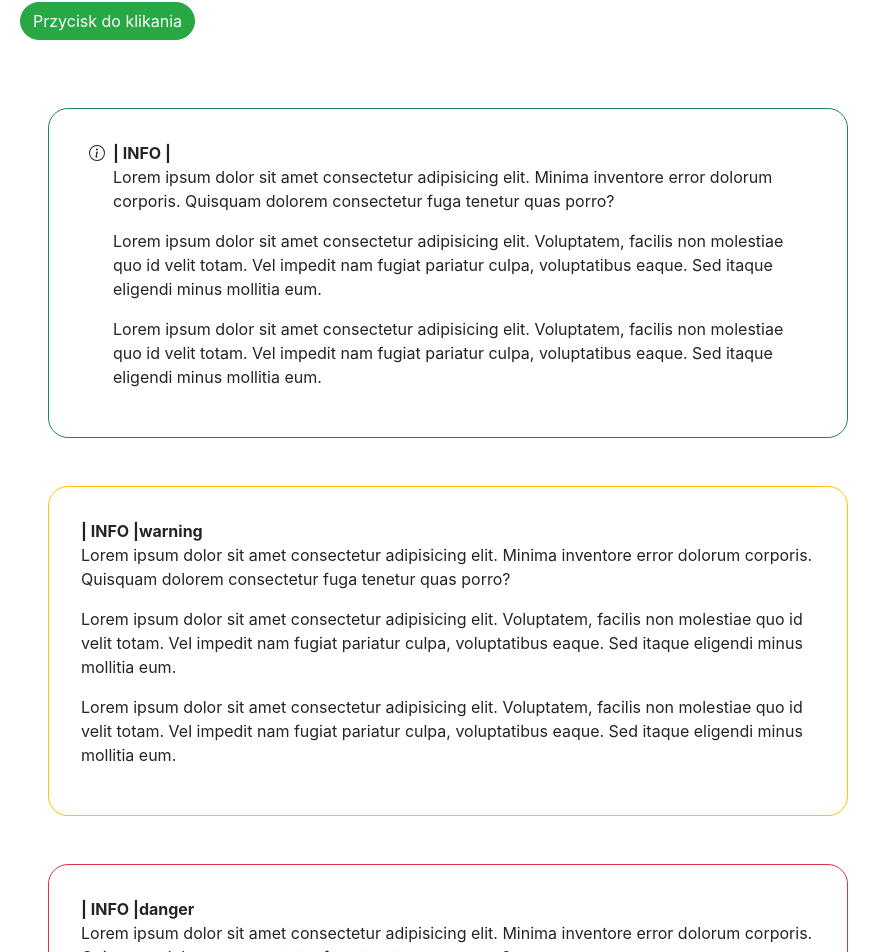
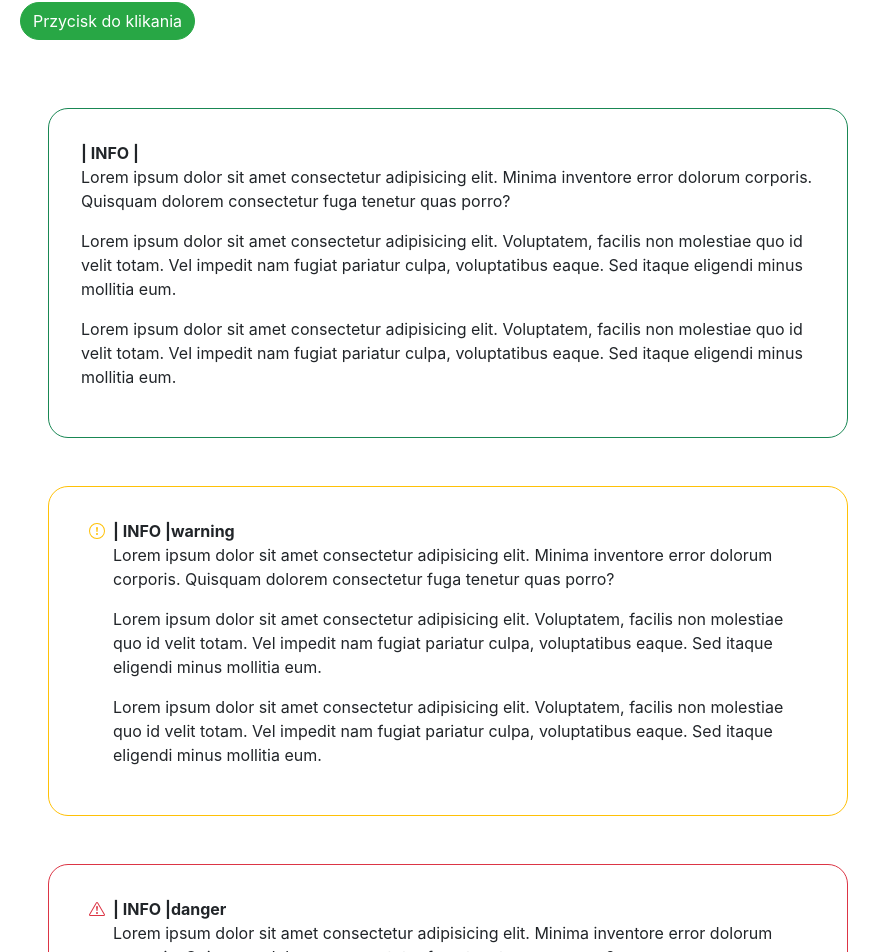
Before and after one commit to krzysztoffila/documentation-vue, a Vue app: page /ui in a window 1280 px wide. Shown: the part 787-1739 px from the top of the page, without its empty margins (0-891 px from the left). Built offline with nearby package versions, Linux system fonts and the light colour scheme.

Commit message:
dodano ikony do warning i danger(nie wyswietla sie info)

```diff
--- a/src/components/page-elements/info.vue
+++ b/src/components/page-elements/info.vue
@@ -4,19 +4,19 @@
     <div class="info__container-icon">
       <!-- ikony -->
       <b-icon
-        v-if="type == info"
+        v-if="info"
         icon="info-circle"
         :variant="type"
         class="mx-2"
       ></b-icon>
       <b-icon
-        v-else-if="type == `info--warning`"
+        v-else-if="type == `warning`"
         icon="exclamation-circle"
         :variant="type"
         class="mx-2"
       ></b-icon>
       <b-icon
-        v-else-if="type == `info--danger`"
+        v-else-if="type == `danger`"
         icon="exclamation-triangle"
         :variant="type"
         class="mx-2"
```
